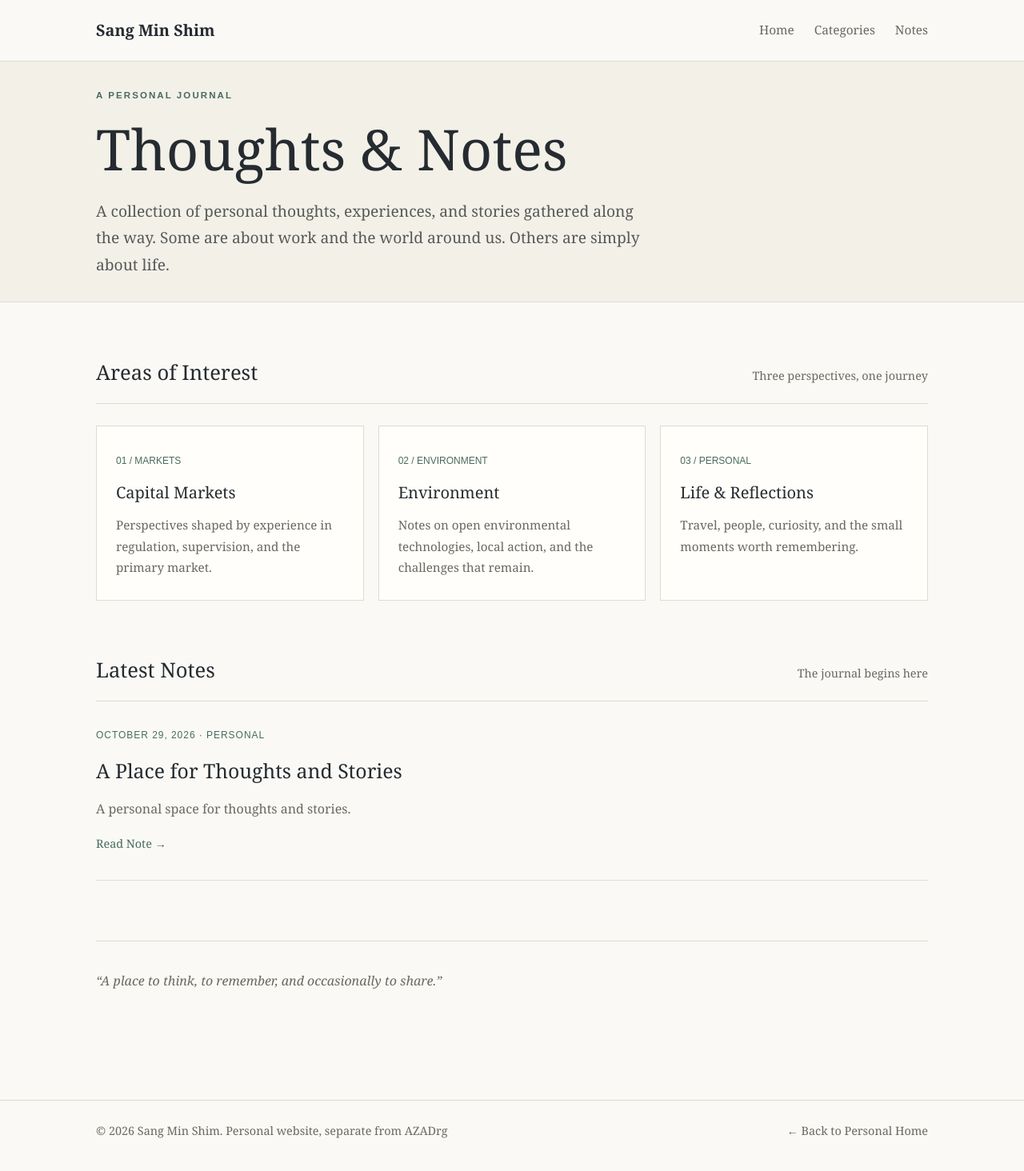
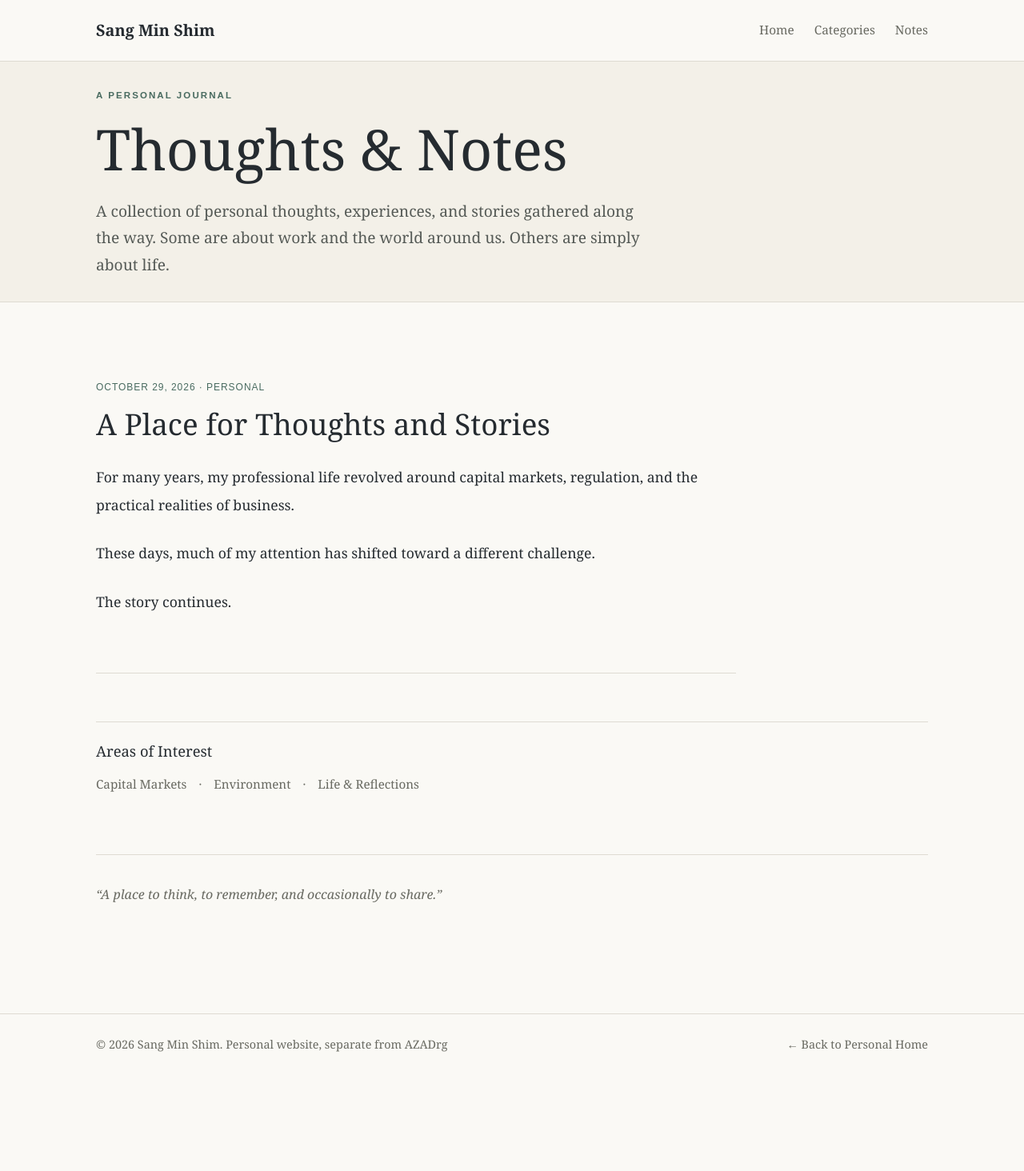
Before and after one commit to ssimsangmin49-creator/personal-home, a Jekyll site: the page built from blog/index.html, in a window 1280 px wide. Shown: the whole page at 80% size. Built offline with Jekyll 4.4.1, drawn with Linux system fonts in a browser that asks for light colours; after the commit the page ends 1357 px from its top, so only the background shows below that.

Commit message:
Update index.html

```diff
--- a/blog/index.html
+++ b/blog/index.html
@@ -217,48 +217,51 @@ main {
       <p class="intro">A collection of personal thoughts, experiences, and stories gathered along the way. Some are about work and the world around us. Others are simply about life.</p>
     </div>
   </section>
+
 <main class="wrap">
-    <section id="categories" aria-labelledby="categories-heading">
-      <div class="section-top"><h2 id="categories-heading">Areas of Interest</h2><span class="small">Three perspectives, one journey</span></div>
-      <div class="categories">
-        <article class="category"><span class="number">01 / MARKETS</span><h3>Capital Markets</h3><p>Perspectives shaped by experience in regulation, supervision, and the primary market.</p></article>
-        <article class="category"><span class="number">02 / ENVIRONMENT</span><h3>Environment</h3><p>Notes on open environmental technologies, local action, and the challenges that remain.</p></article>
-        <article class="category"><span class="number">03 / PERSONAL</span><h3>Life &amp; Reflections</h3><p>Travel, people, curiosity, and the small moments worth remembering.</p></article>
-      </div>
-    </section>
-    <section id="notes" aria-labelledby="notes-heading">
-      <div class="section-top"><h2 id="notes-heading">Latest Notes</h2><span class="small">The journal begins here</span></div>
 
   {% if site.posts.size > 0 %}
 
-  {% for post in site.posts %}
+    {% assign latest = site.posts.first %}
 
-  <article class="note-item">
+    <article class="featured-post" id="notes">
+
       <div class="note-meta">
-      {{ post.date | date: "%B %d, %Y" }}
-      {% if post.categories.size > 0 %}
-        · {{ post.categories | join: ", " }}
+        {{ latest.date | date: "%B %d, %Y" }}
+        {% if latest.categories.size > 0 %}
+          · {{ latest.categories | join: ", " }}
         {% endif %}
       </div>
 
-    <h3>
+      <h2>{{ latest.title }}</h2>
+
+      <div class="post-content">
+        {{ latest.content }}
+      </div>
+
+    </article>
+
+    {% if site.posts.size > 1 %}
+
+    <section class="previous-notes">
+      <h2>Previous Notes</h2>
+
+      <ul>
+        {% for post in site.posts offset:1 %}
+        <li>
+          <span class="small">
+            {{ post.date | date: "%B %d, %Y" }}
+          </span>
           <a href="{{ post.url | relative_url }}">
             {{ post.title }}
           </a>
-    </h3>
+        </li>
+        {% endfor %}
+      </ul>
 
-    {% if post.description %}
-      <p>{{ post.description }}</p>
-    {% else %}
-      <p>{{ post.excerpt | strip_html | truncatewords: 35 }}</p>
+    </section>
+
     {% endif %}
-
-    <a class="read-more" href="{{ post.url | relative_url }}">
-      Read Note →
-    </a>
-  </article>
-
-  {% endfor %}
 
   {% else %}
 
@@ -273,9 +276,24 @@ main {
 
   {% endif %}
 
+  <section class="interests" id="categories">
+    <h2>Areas of Interest</h2>
+
+    <div class="interest-links">
+      <span>Capital Markets</span>
+      <span>·</span>
+      <span>Environment</span>
+      <span>·</span>
+      <span>Life &amp; Reflections</span>
+    </div>
   </section>
-    <div class="closing">“A place to think, to remember, and occasionally to share.”</div>
+
+  <div class="closing">
+    “A place to think, to remember, and occasionally to share.”
+  </div>
+
 </main>
+
   <footer><div class="wrap footer-row"><span>© <span id="year">2026</span> Sang Min Shim. Personal website, separate from AZADrg </span><a href="../index.html">← Back to Personal Home</a></div></footer>
   <script>document.getElementById('year').textContent = new Date().getFullYear();</script>
 </body>
```
Lines whose indentation alone changed are shown as unchanged.
